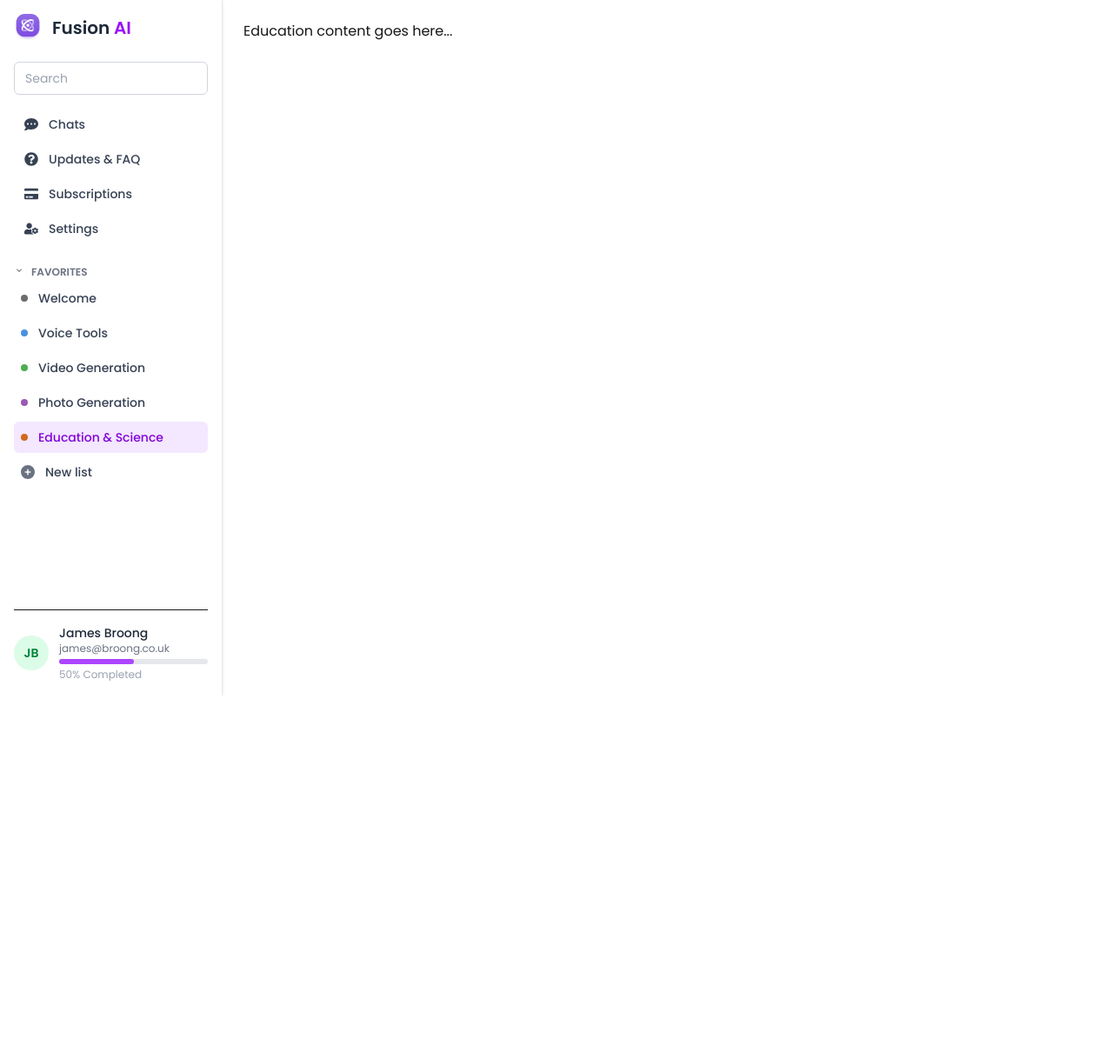
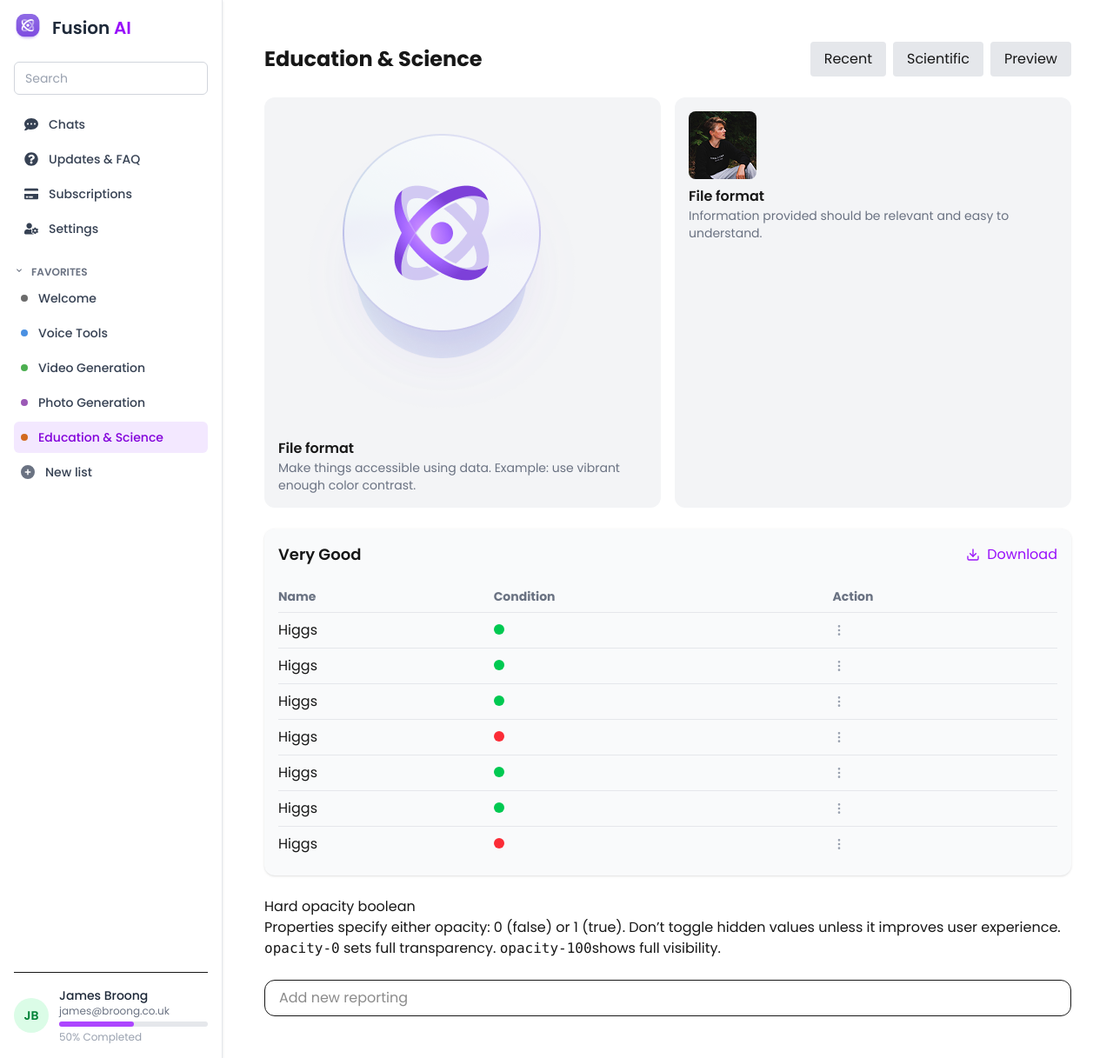
Before and after one commit to adnanfrd/barry-ai, a Next.js app: page /dashboard/education in a window 1280 px wide. Shown: the whole page at 87% size. Before the commit the page ends 800 px from the top, so only its background shows below. Built offline with nearby package versions, Linux system fonts and the light colour scheme.

Commit message:
updated code

```diff
--- a/src/app/dashboard/education/page.tsx
+++ b/src/app/dashboard/education/page.tsx
@@ -1,8 +1,11 @@
+import EducationSciencePage from '@/components/dashboard/EducationSciencePage'
 import React from 'react'
 
 const page = () => {
   return (
-    <div>Education content goes here...</div>
+    <div>
+      <EducationSciencePage/>
+    </div>
   )
 }
 
--- /dev/null
+++ b/src/components/dashboard/EducationSciencePage.tsx
@@ -0,0 +1,110 @@
+import { useState } from "react";
+import { FiDownload, FiMoreVertical } from "react-icons/fi";
+import Image from "next/image";
+import photo from "@/public/photo.png";
+import image from "@/public/image.png";
+
+export default function EducationSciencePage() {
+  const [enabled, setEnabled] = useState(true);
+
+  const items = [
+    { name: "Higgs", status: true },
+    { name: "Higgs", status: true },
+    { name: "Higgs", status: true },
+    { name: "Higgs", status: false },
+    { name: "Higgs", status: true },
+    { name: "Higgs", status: true },
+    { name: "Higgs", status: false },
+  ];
+
+  return (
+    <div className="min-h-screen bg-white p-6 space-y-6">
+      {/* Header */}
+      <div className="flex justify-between items-center">
+        <h1 className="text-2xl font-bold">Education & Science</h1>
+        <div className="space-x-2">
+          <button className="bg-gray-200 px-4 py-2 rounded">Recent</button>
+          <button className="bg-gray-200 px-4 py-2 rounded">Scientific</button>
+          <button className="bg-gray-200 px-4 py-2 rounded">Preview</button>
+        </div>
+      </div>
+
+      {/* Image Cards */}
+      <div className="flex gap-4">
+        <div className="w-1/2 bg-gray-100 p-4 rounded-xl">
+          <Image src={image} alt="Card image" className="rounded-lg" />
+          <h2 className="font-semibold mt-2">File format</h2>
+          <p className="text-sm text-gray-500">
+            Make things accessible using data. Example: use vibrant enough color
+            contrast.
+          </p>
+        </div>
+        <div className="w-1/2 bg-gray-100 p-4 rounded-xl">
+          <Image src={photo} alt="Card photo" className="rounded-lg" />
+          <h2 className="font-semibold mt-2">File format</h2>
+          <p className="text-sm text-gray-500">
+            Information provided should be relevant and easy to understand.
+          </p>
+        </div>
+      </div>
+
+      {/* File Table */}
+      <div className="bg-gray-50 p-4 rounded-xl shadow">
+        <div className="flex justify-between items-center mb-4">
+          <h3 className="font-semibold text-lg">Very Good</h3>
+          <button className="flex items-center gap-2 text-purple-600">
+            <FiDownload /> Download
+          </button>
+        </div>
+        <table className="w-full text-left">
+          <thead>
+            <tr className="text-gray-500 text-sm">
+              <th className="py-2">Name</th>
+              <th className="py-2">Condition</th>
+              <th className="py-2">Action</th>
+            </tr>
+          </thead>
+          <tbody>
+            {items.map((item, i) => (
+              <tr key={i} className="border-t border-gray-200">
+                <td className="py-2">{item.name}</td>
+                <td className="py-2">
+                  <span
+                    className={`inline-block w-3 h-3 rounded-full ${
+                      item.status ? "bg-green-500" : "bg-red-500"
+                    }`}
+                  ></span>
+                </td>
+                <td className="py-2 text-gray-400">
+                  <FiMoreVertical />
+                </td>
+              </tr>
+            ))}
+          </tbody>
+        </table>
+      </div>
+
+      {/* Description Block */}
+      <div className="prose max-w-none">
+        <h3>Hard opacity boolean</h3>
+        <p>
+          Properties specify either opacity: 0 (false) or 1 (true). Don’t toggle
+          hidden values unless it improves user experience.
+        </p>
+        <p>
+          <code>opacity-0</code> sets full transparency. <code>opacity-100</code>
+          shows full visibility.
+        </p>
+      </div>
+
+      {/* Input Footer */}
+      <div className="mt-6">
+        <input
+          type="text"
+          placeholder="Add new reporting"
+          className="w-full border px-4 py-2 rounded-xl"
+        />
+      </div>
+    </div>
+  );
+}
```
